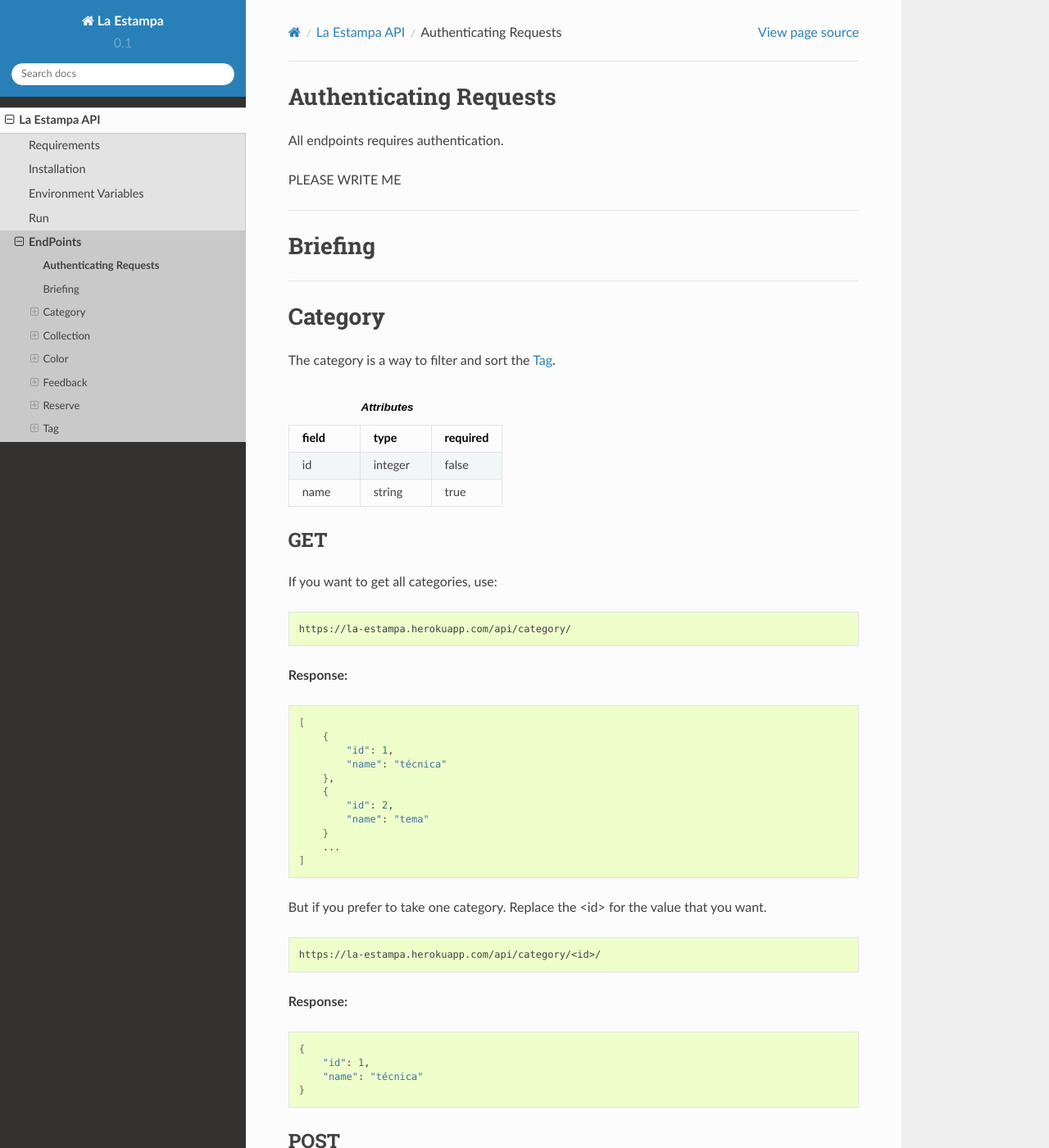
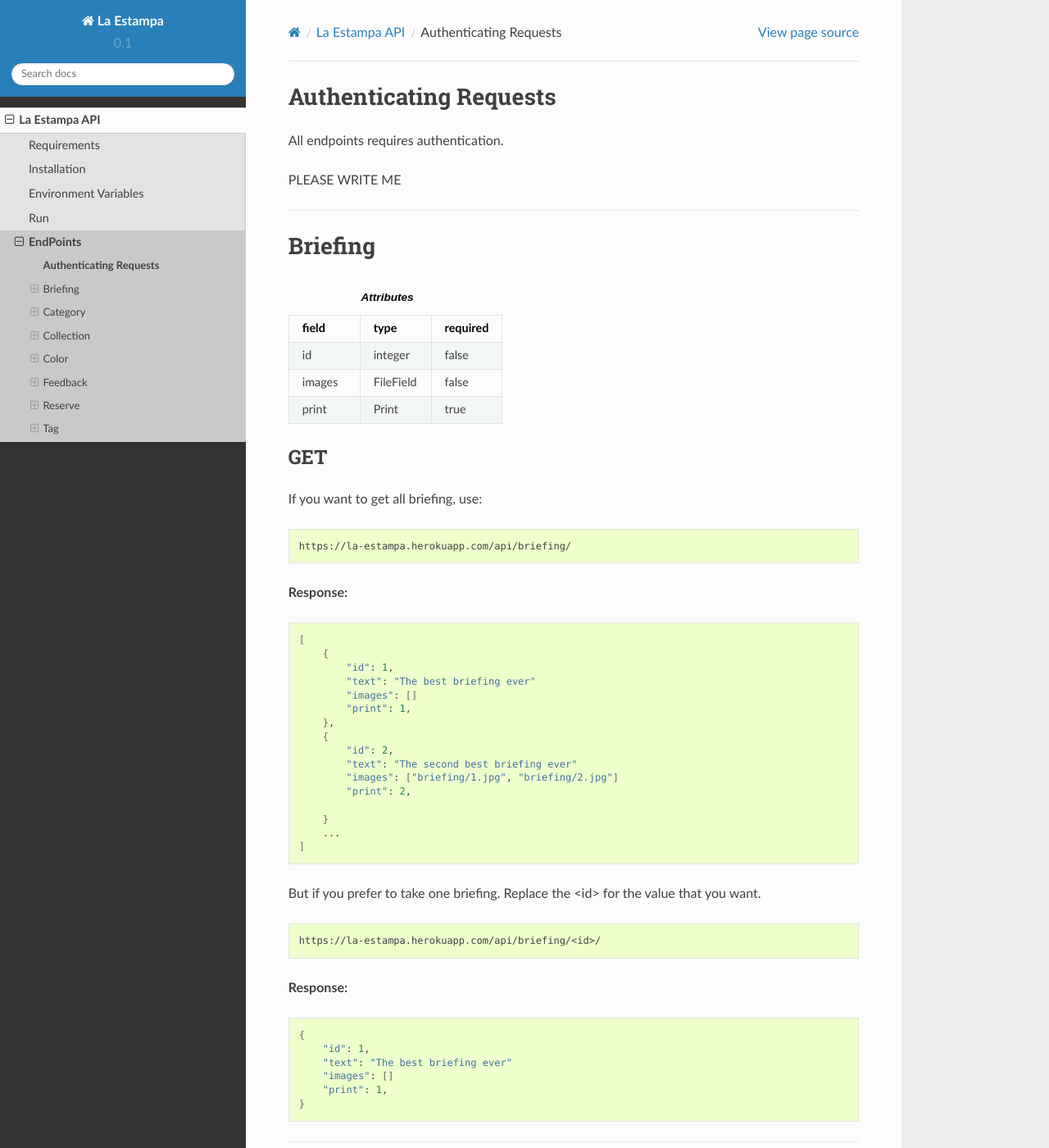
Before and after one commit to Sharmaxz/la-estampa-api-docs, a Sphinx documentation site: the page built from source/endpoints-dev.rst, in a window 1280 px wide and 1400 px high. Shown: the whole window at 82% size. Built offline with Sphinx 7.4.7 and the Read the Docs theme 2.0.0, drawn with Linux system fonts in a browser that asks for light colours; some of the changed text lies outside the part shown.

Commit message:
Created the GET of Briefing

```diff
--- a/source/endpoints-dev.rst
+++ b/source/endpoints-dev.rst
@@ -10,6 +10,77 @@
 
 Briefing
 ------------------------
+
+
+.. list-table:: **Attributes**
+   :widths: 15 15 15
+   :header-rows: 1
+
+   * - field
+     - type
+     - required
+
+   * - id
+     - integer
+     - false
+
+   * - images
+     - FileField
+     - false
+
+   * - print
+     - Print
+     - true
+
+
+GET
+===
+
+If you want to get all briefing, use:
+
+.. code-block:: bash
+
+    https://la-estampa.herokuapp.com/api/briefing/
+
+**Response:**
+
+.. code-block:: bash
+
+    [
+        {
+            "id": 1,
+            "text": "The best briefing ever"
+            "images": []
+            "print": 1,
+        },
+        {
+            "id": 2,
+            "text": "The second best briefing ever"
+            "images": ["briefing/1.jpg", "briefing/2.jpg"]
+            "print": 2,
+
+        }
+        ...
+    ]
+
+But if you prefer to take one briefing. Replace the <id> for the value that you want.
+
+.. code-block:: bash
+
+    https://la-estampa.herokuapp.com/api/briefing/<id>/
+
+**Response:**
+
+.. code-block:: bash
+
+        {
+            "id": 1,
+            "text": "The best briefing ever"
+            "images": []
+            "print": 1,
+        }
+
+
 
 ------------------------
 
@@ -405,6 +476,10 @@
      - required
      - extension
 
+   * - id
+     - integer
+     - false
+
    * - image
      - integer
      - true
@@ -564,6 +639,10 @@
    * - field
      - type
      - required
+
+   * - id
+     - integer
+     - false
 
    * - print
      - Print
@@ -791,6 +870,10 @@
      - type
      - required
 
+   * - id
+     - integer
+     - false
+
    * - clerk
      - User
      - true
@@ -801,13 +884,13 @@
 
    * - date_request *
      - datetime
-     - true
+     - false
 
-   * - date_end *
+   * - date_end
      - datetime
      - true
 
-P.S.: The date_request and date_end is not required because the value default is the current time.
+P.S.: The date_request is not required because the value default is the current time.
 
 
 GET
@@ -830,6 +913,10 @@
    * - field
      - type
      - required
+
+   * - id
+     - integer
+     - false
 
    * - name
      - string
@@ -868,7 +955,7 @@
     ]
 
 
-And you can order the tag by **ascending** and **descending** alphabetical order with the query "order".
+And you can order the tag by **ascending** and **descending** alphabetical order with the query "order" or use the query "category" to filter by category.
 
 .. code-block:: bash
 
```
Also changed, not shown: other parts of source/endpoints-dev.rst (+1 -1 lines), 6 other files.
